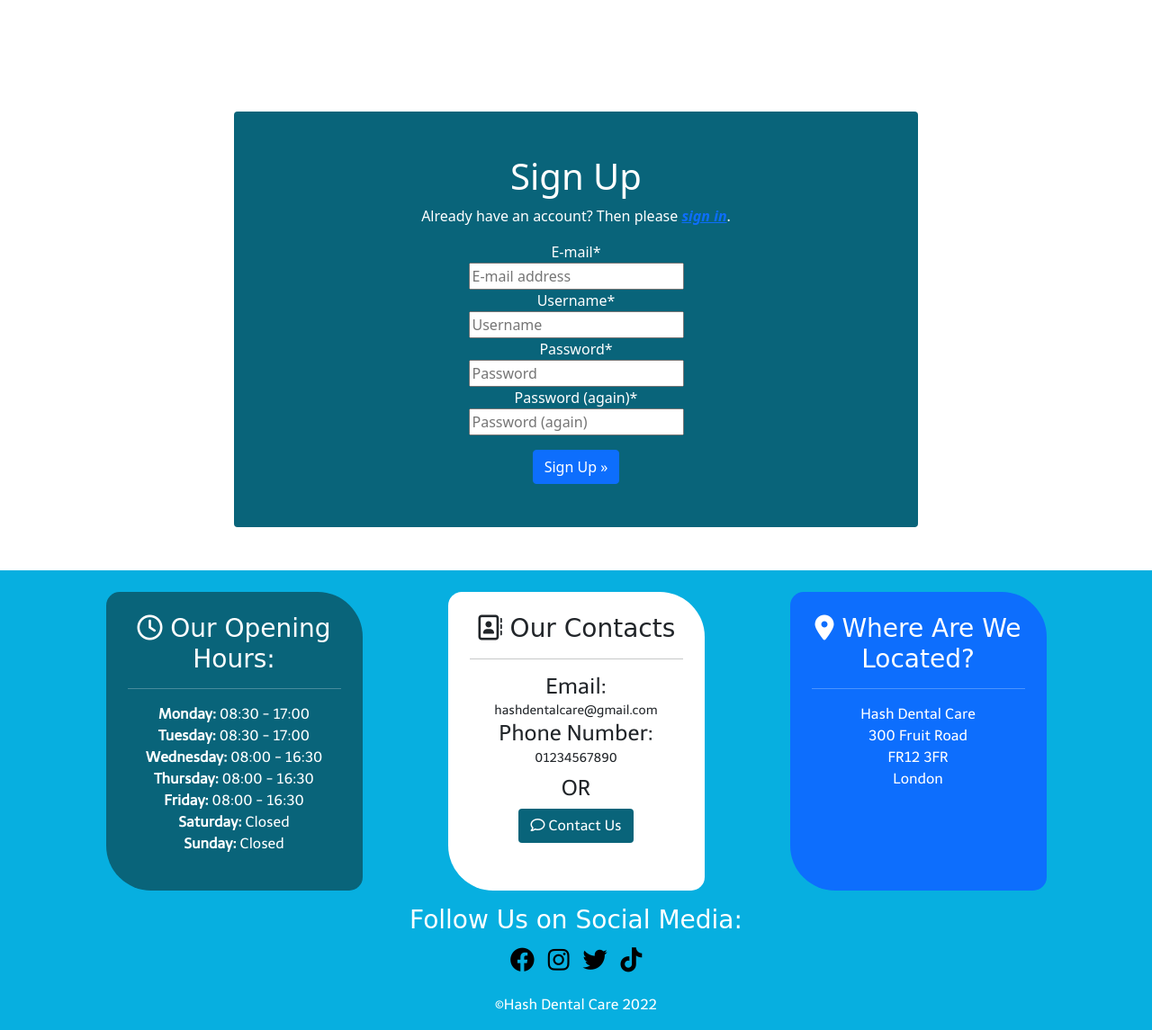
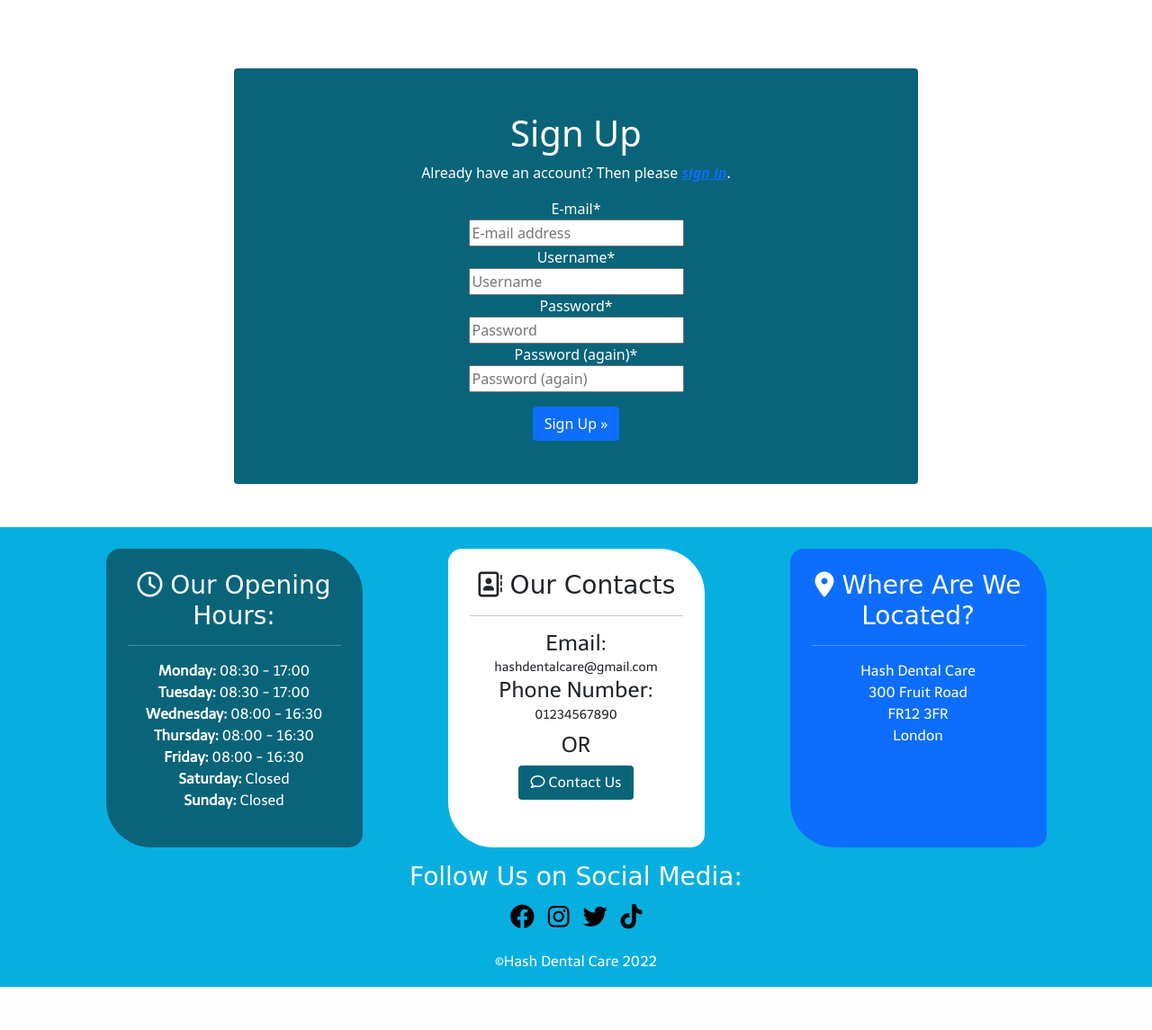
Before and after one commit to hashim222/hash-dental-care, a Django app: page /accounts/signup/ in a window 1280 px wide. Shown: the part 116-1261 px from the top of the page at 90% size. After the commit the page ends 1213 px from the top, so only its background shows below. Run offline with Django 3.2, Linux system fonts and the light colour scheme; some libraries are stand-ins or nearby versions; some web fonts are replaced.

Commit message:
installed pylint-plugin libary to remove pylint errors and update rest of the html templates

```diff
--- a/booking_app/urls.py
+++ b/booking_app/urls.py
@@ -1,5 +1,6 @@
 from django.urls import path
-from .views import Home, BookAppointments, ManageBooking, DeleteAppointment, UpdateAppointment
+from .views import Home, BookAppointments, ManageBooking,\
+     DeleteAppointment, UpdateAppointment
 
 
 urlpatterns = [
--- a/templates/account/login.html
+++ b/templates/account/login.html
@@ -9,8 +9,9 @@
 
 {% block content %}
 
+<!-- login form -->
 <div class="container">
-  <div class="row my-5">
+  <div class="row">
     <div class="col-12 col-md-8 offset-md-2 mt-0 p-5 text-white rounded text-center" style="background-color: #09647a;">
       <h1>{% trans "Log In" %}</h1>
 
--- a/templates/account/logout.html
+++ b/templates/account/logout.html
@@ -6,8 +6,10 @@
 {% block head_title %}{% trans "Sign Out" %}{% endblock %}
 
 {% block content %}
+
+<!-- logout form -->
 <div class="container">
-  <div class="row my-5">
+  <div class="row">
     <div class="col-12 col-md-8 offset-md-2 mt-0 p-5 text-white rounded text-center" style="background-color: #09647a;">
       <h1>{% trans "Sign Out" %}</h1>
 
--- a/templates/account/signup.html
+++ b/templates/account/signup.html
@@ -8,9 +8,10 @@
 
 {% block content %}
 
+<!-- registeration form -->
 <div class="container">
-  <div class="row my-5">
-    <div class="col-12 col-md-8 offset-md-2 mt-0 p-5 text-white rounded text-center" style="background-color: #09647a;">
+  <div class="row">
+    <div class="col-12 col-md-8 offset-md-2 mt-0 p-5 text-white rounded text-center sign-up-page-bg" style="background-color: #09647a;">
       <h1>{% trans "Sign Up" %}</h1>
 
       <p>{% blocktrans %}Already have an account? Then please <a href="{{ login_url }}" class="fst-italic"><strong>sign in</strong></a>.{% endblocktrans %}
--- a/templates/base.html
+++ b/templates/base.html
@@ -26,7 +26,6 @@
 </head>
 
 <!-- bootstrap class sticks footer at the bottom -->
-
 <body class="d-flex flex-column min-vh-100 gy-0">
 
     <header>
@@ -125,8 +124,8 @@
         </nav>
     </header>
 
+    <!-- display messages -->
     <section class="container">
-        <!-- display messages -->
         <div class="row">
             <div class="col-12 col-md-8 offset-md-2 hide-form-message">
                 {% for message in messages %}
@@ -145,12 +144,10 @@
 
     {% block content %}
 
-
     {% endblock %}
 
-
     <!-- site footer -->
-    <footer class="mt-auto">
+    <footer class="mt-5">
         <div class="container">
             <div class="row text-center d-flex justify-content-around">
 
@@ -205,7 +202,7 @@
             </div>
         </div>
 
-        <!-- follow the clinic on social media -->
+        <!-- follow us on social media -->
         <div class="container-fluid mt-3 social-media text-white">
             <div class="row">
                 <div class="col text-center">
--- a/templates/book_appointments.html
+++ b/templates/book_appointments.html
@@ -2,14 +2,14 @@
 
 {% block content %}
 
-<!-- django-bootstrap-datepicker-plus dependency -->
+<!-- django-bootstrap-datepicker-plus libray -->
 {% load bootstrap4 %}
 {% bootstrap_javascript jquery='full' %}
 {{ form.media }}
 
 <div class="container">
 
-    <div class="row my-3">
+    <div class="row">
         <div class="col-12">
             <h2 class="text-center request-an-appointment"><i
                     class="fa-regular fa-calendar-check"></i> Request An
@@ -18,7 +18,7 @@
         </div>
     </div>
 
-    <!-- to book an appointment user's needs to be logged in -->
+    <!-- to book an appointment user's needs to log in -->
     {% if user.is_authenticated %}
     <div class="row mt-3">
         <div class="col-10 offset-1 col-md-8 offset-md-2 mt-2 mt-sm-2 mt-md-0 p-4 p-sm-5 form-bg-color">
--- a/templates/confirm_delete.html
+++ b/templates/confirm_delete.html
@@ -3,7 +3,7 @@
 {% block content %}
 
 <!-- confirm delete appointment options for user -->
-<div class="container my-5">
+<div class="container">
     <div class="row">
         <div class="col-10 offset-1 col-md-8 offset-md-2 mt-1 p-5 text-white rounded text-center confirm-delete-form">
             <form method="post">
@@ -17,4 +17,4 @@
 </div>
 
 
-{% endblock content %}
+{% endblock %}
--- a/templates/treatments.html
+++ b/templates/treatments.html
@@ -17,7 +17,7 @@
             <p class="fs-5 fst-italic text-decoration-underline">We offer a variety of dental treatment options, so you
                 can choose the one that is
                 right for you after
-                speaking with one of our dentist specialists.</p>
+                speaking to one of our dentist specialists.</p>
         </div>
 
         <div class="col-12 col-md-6 d-none d-md-block">
--- a/templates/update_appointments.html
+++ b/templates/update_appointments.html
@@ -2,7 +2,7 @@
 
 {% block content %}
 
-<!-- django-bootstrap-datepicker-plus dependency -->
+<!-- django-bootstrap-datepicker-plus libary -->
 {% load bootstrap4 %}
 {% bootstrap_javascript jquery='full' %}
 {{ form.media }}
@@ -27,11 +27,10 @@
             <form method="POST" class="text-center">
                 {% csrf_token %}
                 {% bootstrap_form form %}
-                <button class="mt-3 btn text-white update-form-btn" type="submit">Make A Changes</button>
+                <button class="mt-3 btn text-white update-form-btn" type="submit">Save</button>
             </form>
         </div>
     </div>
 </div>
 
-
 {% endblock %}
--- a/treatments/models.py
+++ b/treatments/models.py
@@ -1,5 +1,4 @@
 from django.db import models
-from django.contrib.auth.models import User
 from cloudinary.models import CloudinaryField
 
 
@@ -16,4 +15,4 @@ class Treatment(models.Model):
         ordering = ['title']
 
     def __str__(self):
-        return self.title
+        return str(self.title)
```
Also changed, not shown: booking_app/views.py (+7 -7 lines), static/css/style.css (+2 -7 lines), templates/contact.html (+3 -4 lines), templates/manage_bookings.html (+6 -5 lines), contact/migrations/0007_alter_contactmodel_phone.py, templates/home.html (line endings or trailing spaces).
